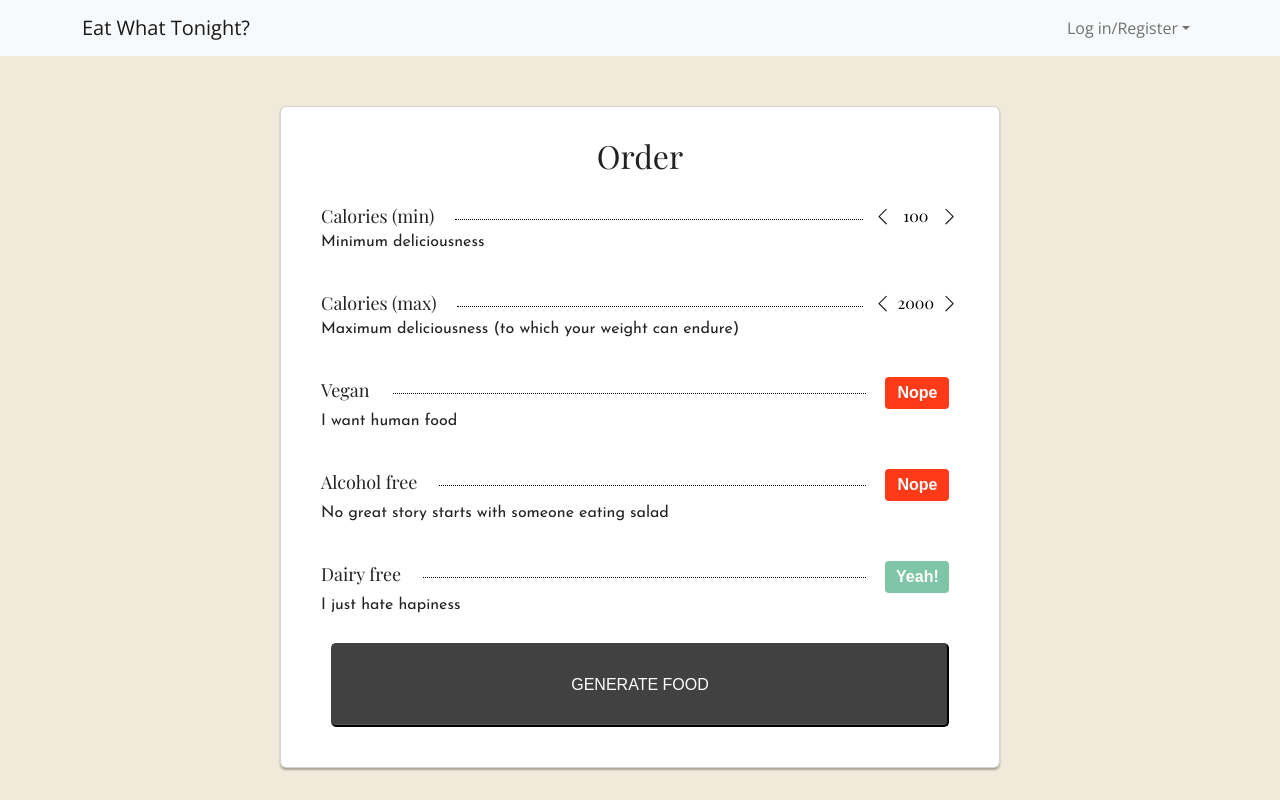
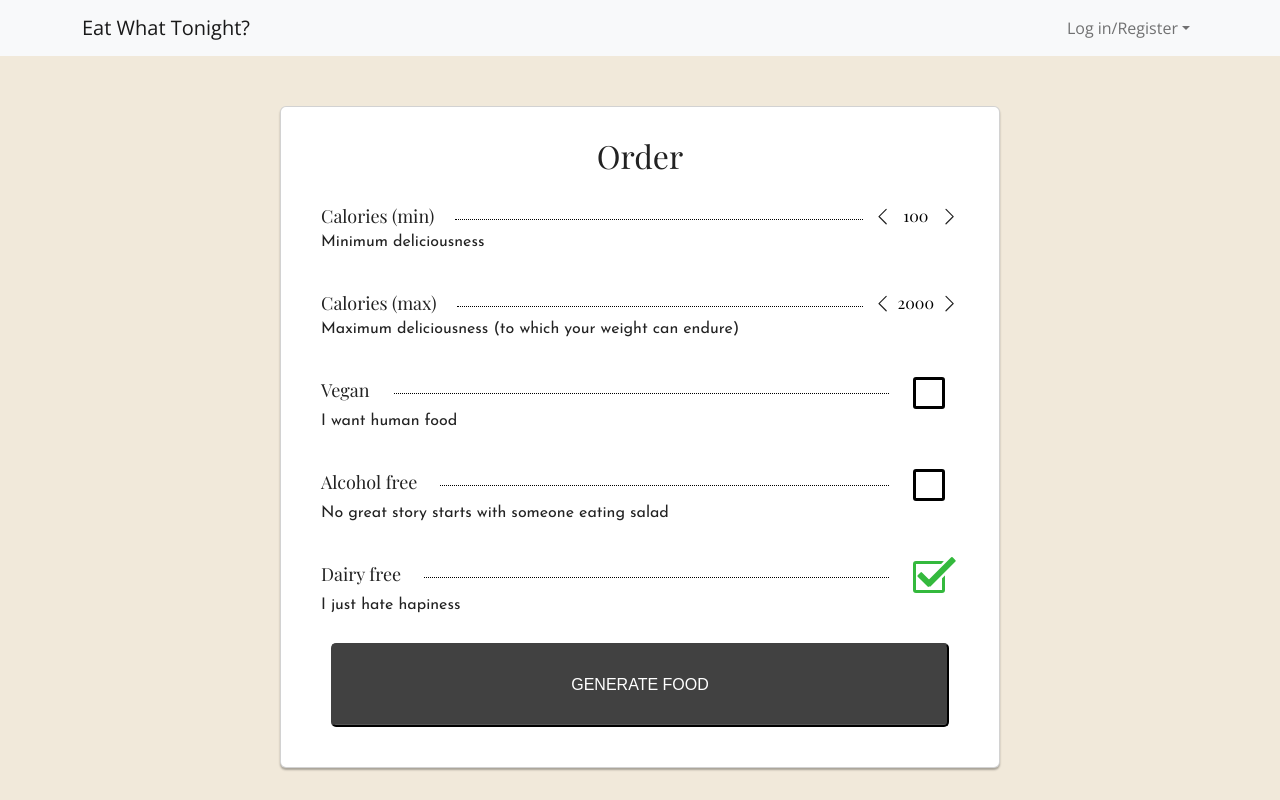
Before and after one commit to toomspawt/eat-what-tonight, a React (Create React App) app in the folder frontend/: page / in a window 1280 px wide. Built offline with nearby package versions, Linux system fonts and the light colour scheme.

Commit message:
restyling checkboxes

```diff
--- a/frontend/src/cards/FilterCard.js
+++ b/frontend/src/cards/FilterCard.js
@@ -36,6 +36,7 @@ function FilterRange(props) {
 function FilterTF(props) {
     //console.log(props.value);
     return (
+        /*
         <li className="tg-list-item">
             <input
                 className="tgl tgl-flip" type="checkbox"
@@ -44,6 +45,15 @@ function FilterTF(props) {
             />
             <label className="tgl-btn" data-tg-off="Nope" data-tg-on="Yeah!" htmlFor={props.id}></label>
         </li>
+        */
+        <div className="form-checkbox">
+            <input
+                type="checkbox"
+                id={props.id} checked={props.value}
+                onChange={props.onChange}
+            />
+            <label htmlFor={props.id} className="check-box"></label>
+        </div>
     )
 }
 
--- a/frontend/src/cards/RegisterCard.js
+++ b/frontend/src/cards/RegisterCard.js
@@ -1,5 +1,6 @@
 import { useContext, useState } from "react";
 import AuthContext from "../context/AuthContext";
+import passwordCheckCommon from '../utils/commonPassword'
 
 export default function RegisterCard(props) {
     const [username, setUsername] = useState("");
@@ -21,11 +22,6 @@ export default function RegisterCard(props) {
     const passwordCheckLength = () => {return password.length >= 8}
     const passwordCheckNumeric = () => {
         return !/^\d+$/.test(password);
-    }
-    const commnonPassword = ['12345678', '123456789', 'abc123456', 'abcd1234', 'password123'];
-    const passwordCheckCommon = () => {
-        if (password in commnonPassword) return false;
-        return passwordCheckLength() && true;
     }
 
     return !showRegister ? (
@@ -61,15 +57,15 @@ export default function RegisterCard(props) {
                 </li>
                 <li className={password.length === 0 ? "text-secondary" : passwordCheckNumeric() ? "text-success" : "text-danger"}>
                     Not entirely numeric
-                    {passwordCheckNumeric() ? (
+                    {(passwordCheckNumeric() && password.length > 0) ? (
                         <svg xmlns="http://www.w3.org/2000/svg" width="16" height="16" fill="currentColor" className="bi bi-check" viewBox="0 0 16 16">
                             <path d="M10.97 4.97a.75.75 0 0 1 1.07 1.05l-3.99 4.99a.75.75 0 0 1-1.08.02L4.324 8.384a.75.75 0 1 1 1.06-1.06l2.094 2.093 3.473-4.425a.267.267 0 0 1 .02-.022z"/>
                         </svg>
                     ): (<></>)}
                 </li>
-                <li className={password.length === 0 ? "text-secondary" : passwordCheckCommon() ? "text-success" : "text-danger"}>
+                <li className={password.length === 0 ? "text-secondary" : passwordCheckCommon(password) ? "text-success" : "text-danger"}>
                     Not too common
-                    {passwordCheckCommon() ? (
+                    {passwordCheckCommon(password) ? (
                         <svg xmlns="http://www.w3.org/2000/svg" width="16" height="16" fill="currentColor" className="bi bi-check" viewBox="0 0 16 16">
                             <path d="M10.97 4.97a.75.75 0 0 1 1.07 1.05l-3.99 4.99a.75.75 0 0 1-1.08.02L4.324 8.384a.75.75 0 1 1 1.06-1.06l2.094 2.093 3.473-4.425a.267.267 0 0 1 .02-.022z"/>
                         </svg>
@@ -78,12 +74,12 @@ export default function RegisterCard(props) {
                 <input
                     type="password"
                     id="confirm-password"
-                    className={'form-control ' + (password2 !== password ? "is-invalid" : "")}
+                    className={'form-control ' + ((password2 !== password && password2.length > 0) ? "is-invalid" : "")}
                     onChange={e => setPassword2(e.target.value)}
                     placeholder="Confirm Password"
                     required
                 />
-                <p className="text-danger">{password2 !== password ? "Passwords do not match" : ""}</p>
+                <p className="text-danger">{(password2 !== password && password2.length > 0) ? "Passwords do not match" : ""}</p>
                 <button className="btn btn-lg btn-primary btn-block btn-signin">Register</button>
                 <p href="#" className="forgot-password" onClick={setRegister}>Already have an account?</p>
             </form>
--- a/frontend/src/static/css/filter.css
+++ b/frontend/src/static/css/filter.css
@@ -116,97 +116,151 @@ h2 {
 *   Checkbox input
 */
 
-.tgl {
+/* Checkmark style starts */
+@-moz-keyframes dothabottomcheck {
+    0% {
+        height: 0;
+   }
+    100% {
+        height: 1em;
+   }
+}
+@-webkit-keyframes dothabottomcheck {
+    0% {
+        height: 0;
+   }
+    100% {
+        height: 1em;
+   }
+}
+@keyframes dothabottomcheck {
+    0% {
+        height: 0;
+   }
+    100% {
+        height: 1em;
+   }
+}
+@keyframes dothatopcheck {
+    0% {
+        height: 0;
+   }
+    50% {
+        height: 0;
+   }
+    100% {
+        height: 2.3em;
+   }
+}
+@-webkit-keyframes dothatopcheck {
+    0% {
+        height: 0;
+   }
+    50% {
+        height: 0;
+   }
+    100% {
+        height: 2.3em;
+   }
+}
+@-moz-keyframes dothatopcheck {
+    0% {
+        height: 0;
+   }
+    50% {
+        height: 0;
+   }
+    100% {
+        height: 2.3em;
+   }
+}
+
+.form-checkbox {
+    display: flex;
+    justify-content: center;
+}
+.form-checkbox input[type=checkbox] {
     display: none;
 }
-.tgl, .tgl:after, .tgl:before, .tgl *, .tgl *:after, .tgl *:before, .tgl + .tgl-btn {
+.check-box {
+    height: 2rem;
+    width: 2rem;
+    background-color: transparent;
+    border: 3px solid #000;
+    border-radius: 3px;
+    position: relative;
+    display: inline-block;
+    -moz-box-sizing: border-box;
+    -webkit-box-sizing: border-box;
     box-sizing: border-box;
+    -moz-transition: all ease 0.2s;
+    -o-transition: all ease 0.2s;
+    -webkit-transition: all ease 0.2s;
+    transition: all ease 0.2s;
+    cursor: pointer;
 }
-.tgl::selection, .tgl:after::selection, .tgl:before::selection, .tgl *::selection, .tgl *:after::selection, .tgl *:before::selection, .tgl + .tgl-btn::selection {
-    background: none;
+.check-box:hover {
+    transform: scale(1.05);
+    border-radius: 6px;
 }
-.tgl + .tgl-btn {
-    outline: 0;
-    display: block;
-    width: 4em;
-    height: 2em;
-    position: relative;
-    cursor: pointer;
-    user-select: none;
+.check-box:active {
+    transform: scale(0.9);
 }
-.tgl-btn:hover {
-    transform: rotate3d(0.5, 1, 0.5, 20deg);
+.check-box::before, .check-box::after {
+    -moz-box-sizing: border-box;
+    -webkit-box-sizing: border-box;
+    box-sizing: border-box;
+    position: absolute;
+    height: 0;
+    width: 6px;
+    background-color: #34b93d;
+    display: inline-block;
+    -moz-transform-origin: left top;
+    -ms-transform-origin: left top;
+    -o-transform-origin: left top;
+    -webkit-transform-origin: left top;
+    transform-origin: left top;
+    border-radius: 1px;
+    content: ' ';
+    -webkit-transition: opacity ease 0.5;
+    -moz-transition: opacity ease 0.5;
+    transition: opacity ease 0.5;
 }
-.tgl + .tgl-btn:after, .tgl + .tgl-btn:before {
-    position: relative;
-    display: block;
-    content: "";
-    width: 50%;
-    height: 100%;
+.check-box::before {
+    top: 1.4em;
+    left: 0.85em;
+
+    -moz-transform: rotate(-135deg);
+    -ms-transform: rotate(-135deg);
+    -o-transform: rotate(-135deg);
+    -webkit-transform: rotate(-135deg);
+    transform: rotate(-135deg);
 }
-.tgl + .tgl-btn:after {
-    left: 0;
+.check-box::after {
+    top: 0.7em;
+    left: 0.08em;
+    -moz-transform: rotate(-45deg);
+    -ms-transform: rotate(-45deg);
+    -o-transform: rotate(-45deg);
+    -webkit-transform: rotate(-45deg);
+    transform: rotate(-45deg);
 }
-.tgl + .tgl-btn:before {
-    display: none;
+input[type=checkbox]:checked + .check-box, .check-box.checked {
+    border-color: #34b93d;
 }
-.tgl:checked + .tgl-btn:after {
-    left: 50%;
+input[type=checkbox]:checked + .check-box::after, .check-box.checked::after {
+    -moz-animation: dothabottomcheck 0.2s ease 0s forwards;
+    -o-animation: dothabottomcheck 0.2s ease 0s forwards;
+    -webkit-animation: dothabottomcheck 0.2s ease 0s forwards;
+    animation: dothabottomcheck 0.2s ease 0s forwards;
 }
-
-.tg-list-item {
-    list-style: none;
-    display: flex;
-    justify-content: center;
-    align-items: center;
-    padding: 0ch 1ch;
+input[type=checkbox]:checked + .check-box::before, .check-box.checked::before {
+    box-shadow: 0 0 0 0.15em white;
+    -moz-animation: dothatopcheck 0.4s ease 0s forwards;
+    -o-animation: dothatopcheck 0.4s ease 0s forwards;
+    -webkit-animation: dothatopcheck 0.4s ease 0s forwards;
+    animation: dothatopcheck 0.4s ease 0s forwards;
 }
-
-.tgl-flip + .tgl-btn {
-    padding: 2px;
-    transition: all 0.2s ease;
-    font-family: sans-serif;
-    perspective: 100px;
-}
-.tgl-flip + .tgl-btn:after, .tgl-flip + .tgl-btn:before {
-    display: inline-block;
-    transition: all 0.4s ease;
-    width: 100%;
-    text-align: center;
-    position: absolute;
-    line-height: 2em;
-    font-weight: bold;
-    color: #fff;
-    position: absolute;
-    top: 0;
-    left: 0;
-    backface-visibility: hidden;
-    border-radius: 4px;
-}
-.tgl-flip + .tgl-btn:after {
-    content: attr(data-tg-on);
-    background: #02c66f;
-    transform: rotateY(-180deg);
-}
-.tgl-flip + .tgl-btn:before {
-    background: #ff3a19;
-    content: attr(data-tg-off);
-}
-.tgl-flip + .tgl-btn:active:before {
-    transform: rotateY(-20deg);
-}
-.tgl-flip:checked + .tgl-btn:before {
-    transform: rotateY(180deg);
-}
-.tgl-flip:checked + .tgl-btn:after {
-    transform: rotateY(0);
-    left: 0;
-    background: #7fc6a6;
-}
-.tgl-flip:checked + .tgl-btn:active:after {
-    transform: rotateY(20deg);
-}
-
 
 /* Request Button */
 .filter-btn-group {
```
Also changed, not shown: frontend/src/utils/commonPassword.js (added).
